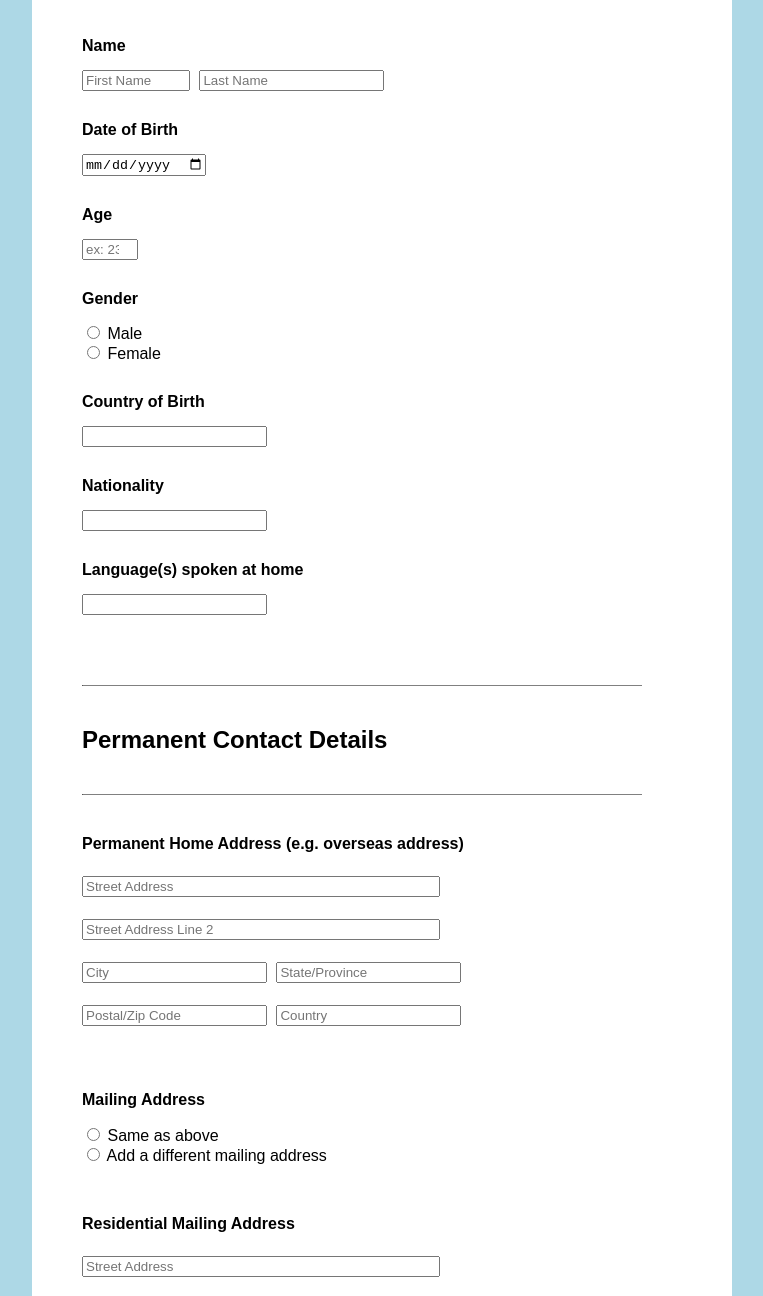
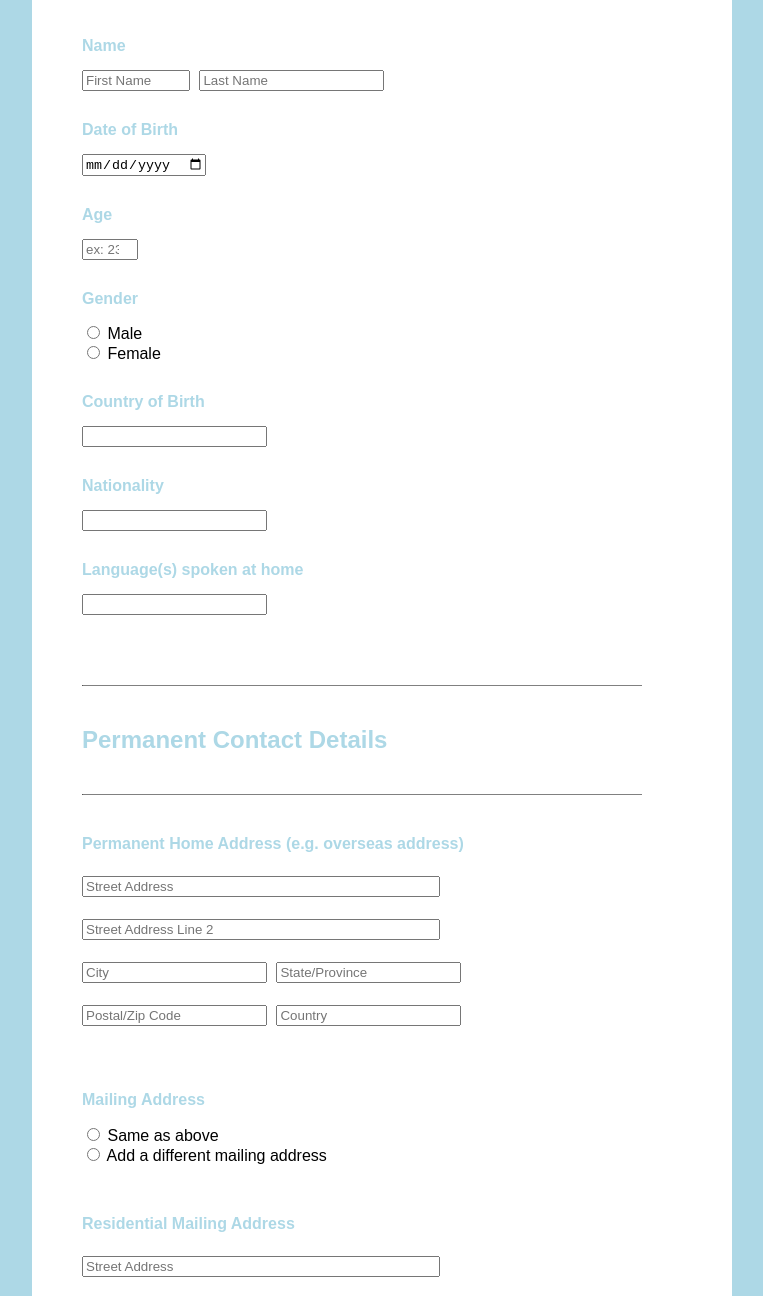
Before and after one commit to index-htmlll/admission-form, a plain HTML site: page index.html in a window 1280 px wide. Shown: the part 283-1579 px from the top of the page, without its empty margins (258-1021 px from the left). Drawn offline with Linux system fonts and the light colour scheme.

Commit message:
add color to headings

```diff
--- a/index.html
+++ b/index.html
@@ -15,55 +15,55 @@
         <hr>
         <form action="">
         <section>
-        <label class="designation" for="Name">Name</label><br>
+        <label class="designation allHead" for="Name">Name</label><br>
         <input class="sideSpace shortInput" type="text" placeholder="First Name" required> <input class="sideSpace" type="text" placeholder="Last Name" required><br>
-        <label class="designation" for="Birthday">Date of Birth</label><br>
+        <label class="designation allHead" for="Birthday">Date of Birth</label><br>
         <input class="sideSpace" type="date" name="date" id="date" required><br>
-        <label class="designation" for="Age">Age</label><br>
+        <label class="designation allHead" for="Age">Age</label><br>
         <input class="sideSpace" type="number" min="13" max="90" required placeholder="ex: 23"><br>
-        <label class="designation" for="Gender">Gender</label><br>
+        <label class="designation allHead" for="Gender">Gender</label><br>
         <article class="sideSpace">
         <input type="radio" name="gender" id="male"> <label for="male">Male</label><br>
         <input type="radio" name="gender" id="female"> <label for="female">Female</label>
         </article>
-        <label class="designation" for="origin">Country of Birth</label><br>
+        <label class="designation allHead" for="origin">Country of Birth</label><br>
         <input class="sideSpace" type="text"><br>
-        <label class="designation" for="nationality">Nationality</label><br>
+        <label class="designation allHead" for="nationality">Nationality</label><br>
         <input class="sideSpace" type="text"><br>
-        <label class="designation" for="languages">Language(s) spoken at home</label><br>
+        <label class="designation allHead" for="languages">Language(s) spoken at home</label><br>
         <input class="sideSpace" type="text">
         </section>
         <hr>
         <section>
             <h2>Permanent Contact Details</h2>
             <hr>
-            <p class="designation">Permanent Home Address (e.g. overseas address)</p>
+            <p class="designation allHead">Permanent Home Address (e.g. overseas address)</p>
             <input class="longBox addressInput" type="text" placeholder="Street Address"><br>
             <input class="longBox addressInput" type="text" placeholder="Street Address Line 2"><br>
             <input class="addressInput" type="text" placeholder="City">
             <input class="addressInput" type="text" placeholder="State/Province"><br>
             <input class="addressInput" type="text" placeholder="Postal/Zip Code">
             <input class="addressInput" type="text" placeholder="Country">
-            <p class="addressHead">Mailing Address</p>
+            <p class="addressHead allHead">Mailing Address</p>
             <input type="radio" id="same" name="mailingAddress"> <label for="same">Same as above</label><br>
             <input type="radio" id="different" name="mailingAddress"> <label for="different">Add a different mailing address</label><br>
-            <p class="addressHead">Residential Mailing Address</p>
+            <p class="addressHead allHead">Residential Mailing Address</p>
             <input class="longBox addressInput" type="text" placeholder="Street Address"><br>
             <input class="longBox addressInput" type="text" placeholder="Street Address Line 2"><br>
             <input class="addressInput" type="text" placeholder="City">
             <input class="addressInput" type="text" placeholder="State/Province"><br>
             <input class="addressInput" type="text" placeholder="Postal/Zip Code">
             <input class="addressInput" type="text" placeholder="Country"><br>
-            <label class="designation" for="phone">Phone</label><br>
+            <label class="designation allHead" for="phone">Phone</label><br>
             <input class="sideSpace" type="number" required><br>
-            <label class="designation" for="mobile">Mobile</label><br>
+            <label class="designation allHead" for="mobile">Mobile</label><br>
             <input class="sideSpace" type="number" required><br>
-            <label class="designation" for="email">Email</label><br>
+            <label class="designation allHead" for="email">Email</label><br>
             <input class="sideSpace" type="email" required>
-            <p class="designation">Do you suffer from any medical condition/disability that may affect your studies?</p>
+            <p class="designation allHead">Do you suffer from any medical condition/disability that may affect your studies?</p>
             <input type="checkbox" id="no" name="disability"> <label for="no">No</label><br>
             <input type="checkbox" id="yes" name="disability"> <label for="yes">Yes</label>
-            <p class="designation">If yes, please specify from the following</p>
+            <p class="designation allHead">If yes, please specify from the following</p>
             <input type="checkbox" id="hearing" name="disabilityOption"> <label for="hearing">Hearing</label><br>
             <input type="checkbox" id="learning" name="disabilityOption"> <label for="learning">Learning</label><br>
             <input type="checkbox" id="mobility" name="disabilityOption"> <label for="mobility">Mobility</label><br>
@@ -72,7 +72,7 @@
             <input type="checkbox" id="other" name="disabilityOption"> <label for="other">Other</label><br><br>
             <label class="designation" for="specify">Other, please specify</label><br>
             <input class="sideSpace" type="text" required><br><br>
-            <p class="designation">How did you hear about us?</p>
+            <p class="designation allHead">How did you hear about us?</p>
             <input type="checkbox" id="educationAgent" name="advertOption"> <label for="educationAgent">Education Agent</label><br>
             <input type="checkbox" id="careerEduExpo" name="advertOption"> <label for="careerEduExpo">Career & Education Expo</label><br>
             <input type="checkbox" id="careersAdviser" name="advertOption"> <label for="careersAdviser">Careers Adviser</label><br>
@@ -81,7 +81,7 @@
             <input type="checkbox" id="wordOfMouth" name="advertOption"> <label for="wordOfMouth">Word of Mouth</label><br>
             <input type="checkbox" id="google" name="advertOption"> <label for="google">Google or other search engine</label><br>
             <input type="checkbox" id="other" name="advertOption"> <label for="other">Other</label><br><br>
-            <label class="designation" for="recruiter">Name of Recruiter</label><br>
+            <label class="designation allHead" for="recruiter">Name of Recruiter</label><br>
             <input class="recruiterBox longBox" type="text" required><br><br>
             <hr>
             <button type="submit">Submit</button>
--- a/styles.css
+++ b/styles.css
@@ -17,7 +17,12 @@ div {
 }
 
 h1 {
+    color: lightblue;
     margin-bottom: 0;
+}
+
+h2 {
+    color: lightblue;
 }
 
 hr {
@@ -38,6 +43,10 @@ margin-left: 0;
     margin-right: 5px;
     margin-top: 7px;
     margin-bottom: 15px;
+}
+
+.allHead {
+    color: lightblue;
 }
 
 .caution {
```
Also changed, not shown: 1 other file.
